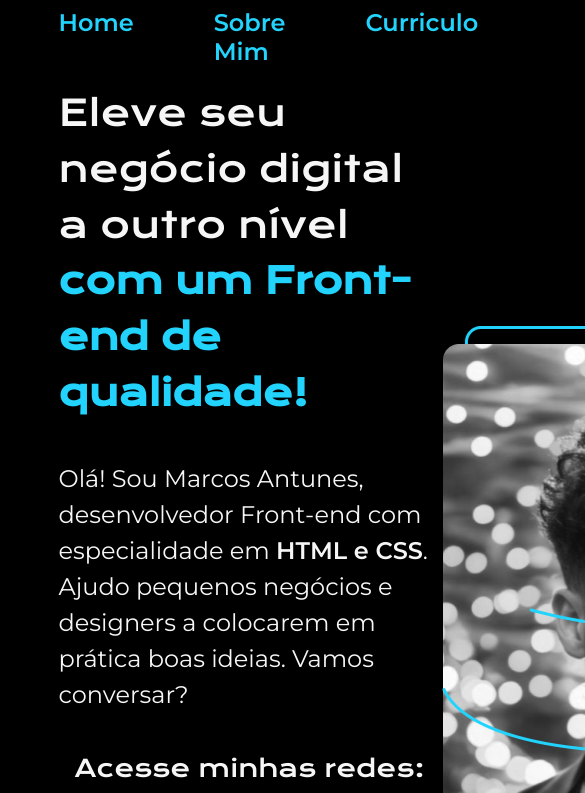
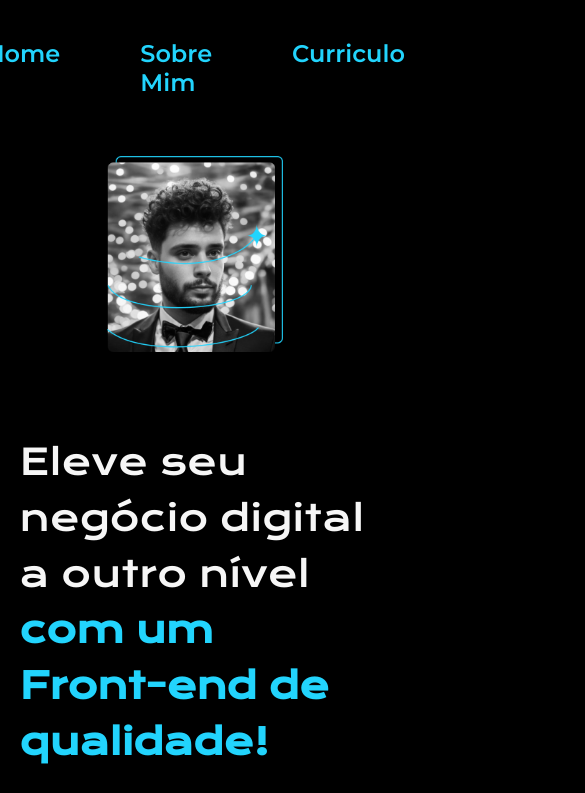
Before and after one commit to Nurmuun/portfolio, a plain HTML site: page index.html in a window 390 px wide. Shown: the top 793 px of the page, 585 px wide, since content can reach past the window. Drawn offline with nearby package versions, Linux system fonts and the light colour scheme.

Commit message:
Alteração para deixar o site mais responsivo. Alteração das medidas em px para %. Adição de @media no CSS

```diff
--- a/index.html
+++ b/index.html
@@ -28,7 +28,7 @@
                     <img src="./assets/linkedin.png" alt="logo do linkedin"> LinkedIn</a>
             </div>
         </section>
-        <img id="picMarcos" src="./assets/bw1.png" alt="foto do Marcos Antunes">
+        <img class="apresentacao__imagem" src="./assets/bw1.png" alt="foto do Marcos Antunes">
     </main>
     <footer class="rodape">
         <p>Desenvolvido por Marcos</p>
--- a/styles/style.css
+++ b/styles/style.css
@@ -54,10 +54,11 @@ body {
     display: flex;
     align-items: center;
     justify-content: space-between;
+    gap:82px;
 }
 
 .apresentacao__conteudo {
-    width: 615px;
+    width: 50%;
     display: flex;
     flex-direction: column;
     gap: 40px;
@@ -108,7 +109,7 @@ body {
     justify-content: center;
     gap: 16px;
     border: 2px solid var(--cor-terciaria);
-    width: 378px;
+    width: 50%;
     text-align: center;
     border-radius: 8px;
     padding: 21.5px 0;
@@ -123,11 +124,16 @@ body {
     background-color: var(--cor-hover);
 }
 
-#picMarcos {
+.apresentacao__imagem {
+    width: 50%;
+
+}
+
+/* #picMarcos {
     width: 488px;
     height: 550px;
     flex-shrink: 0;
-}
+} */
 
 .rodape {
     font-family: var(--fonte-secundaria);
@@ -139,3 +145,23 @@ body {
     text-align: center;
 
 }
+
+@media (max-width: 1200px) {
+
+    .cabecalho {
+        padding: 10%;
+    }
+
+    .cabecalho__menu {
+        justify-content: center;
+    }
+
+    .apresentacao {
+        flex-direction: column-reverse;
+        padding: 5%;
+    }
+
+    .apresentacao__conteudo {
+        width: auto;
+    }
+}
```
Also changed, not shown: about.html (+1 -1 lines), cv.html (+1 -1 lines).
